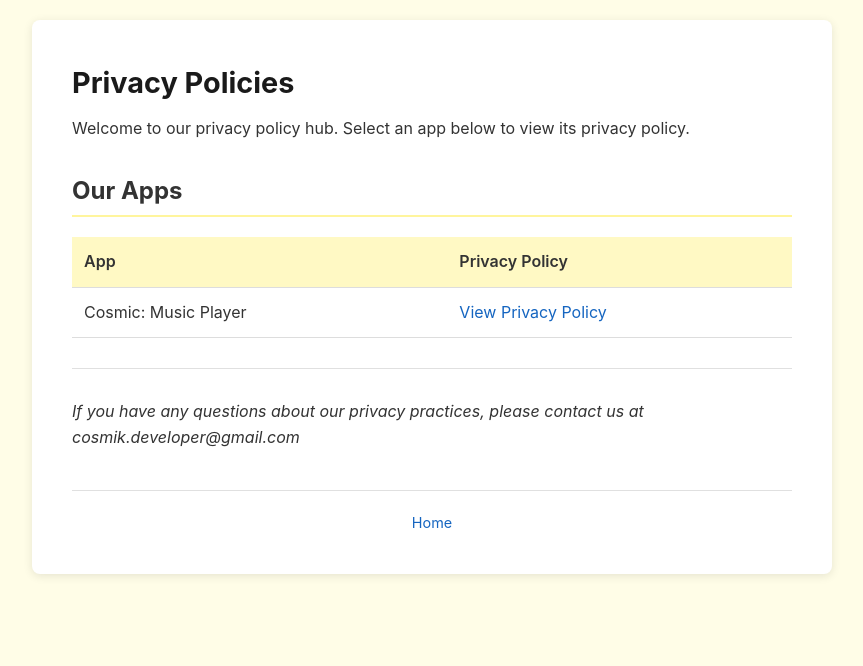
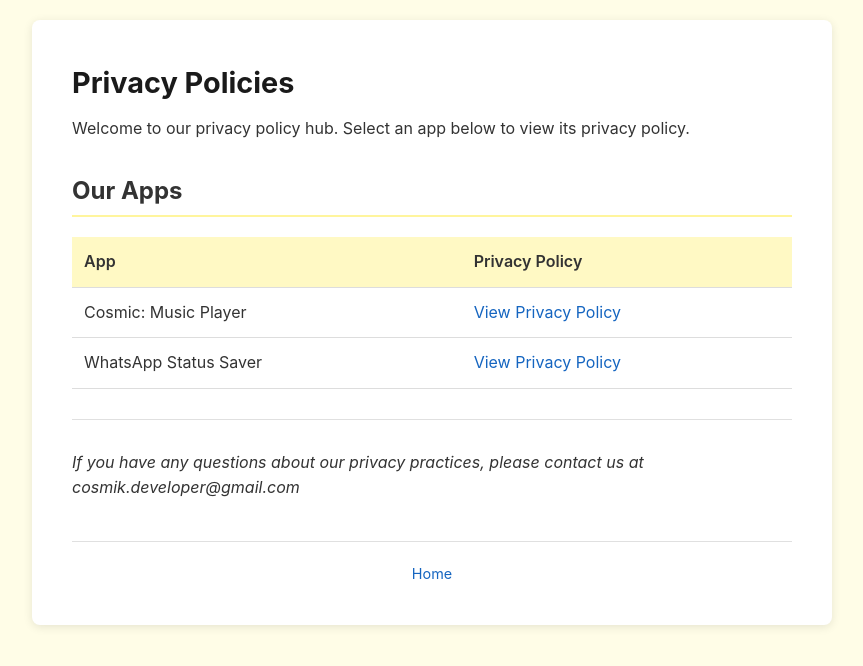
Before and after one commit to Jatin-Shihora/privacy-policy-manager, a Jekyll site: the page built from index.md, in a window 1280 px wide. Shown: the top 666 px of the page, without its empty margins (208-1071 px from the left). Built offline with Jekyll 4.4.1, drawn with Linux system fonts in a browser that asks for light colours.

Commit message:
Add WhatsApp Status Saver to home page

```diff
--- a/index.md
+++ b/index.md
@@ -10,6 +10,7 @@ Welcome to our privacy policy hub. Select an app below to view its privacy polic
 | App | Privacy Policy |
 |-----|----------------|
 | Cosmic: Music Player | [View Privacy Policy](policies/cosmic-player) |
+| WhatsApp Status Saver | [View Privacy Policy](policies/whatsapp-status-saver) |
 
 ---
 
```
